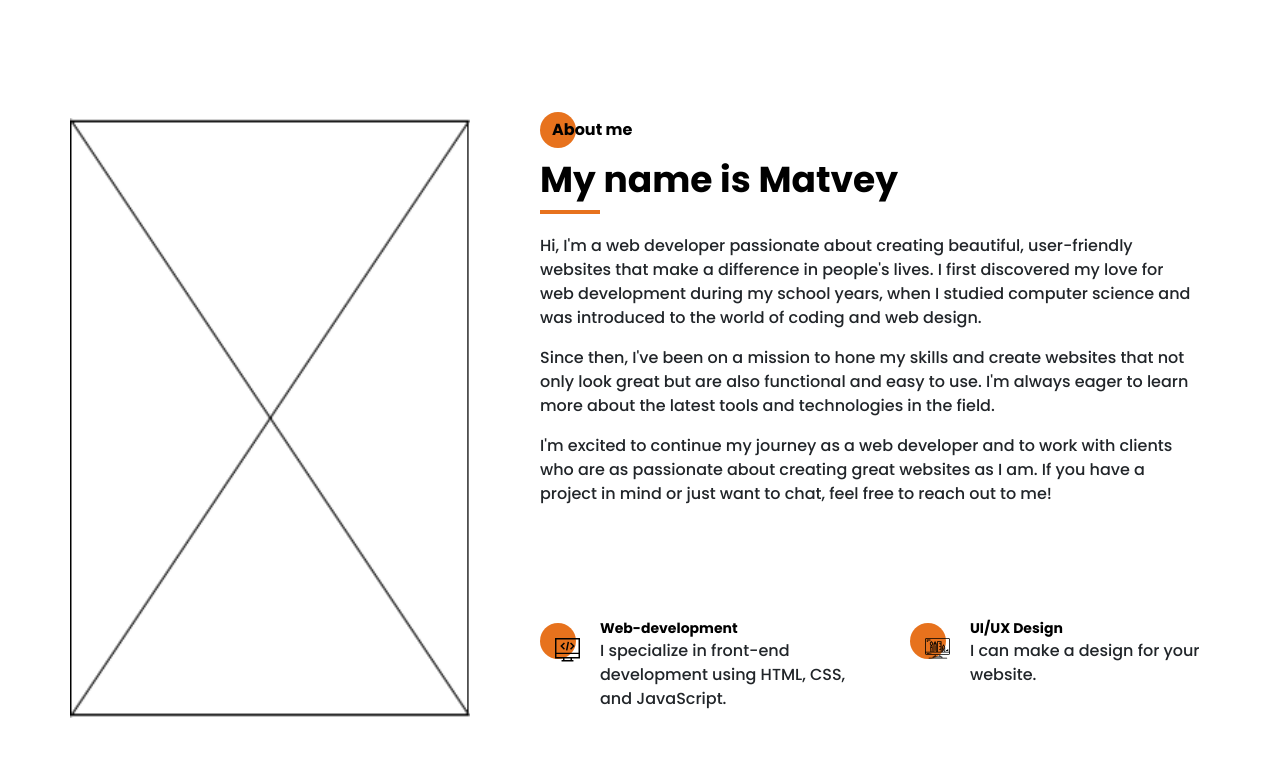
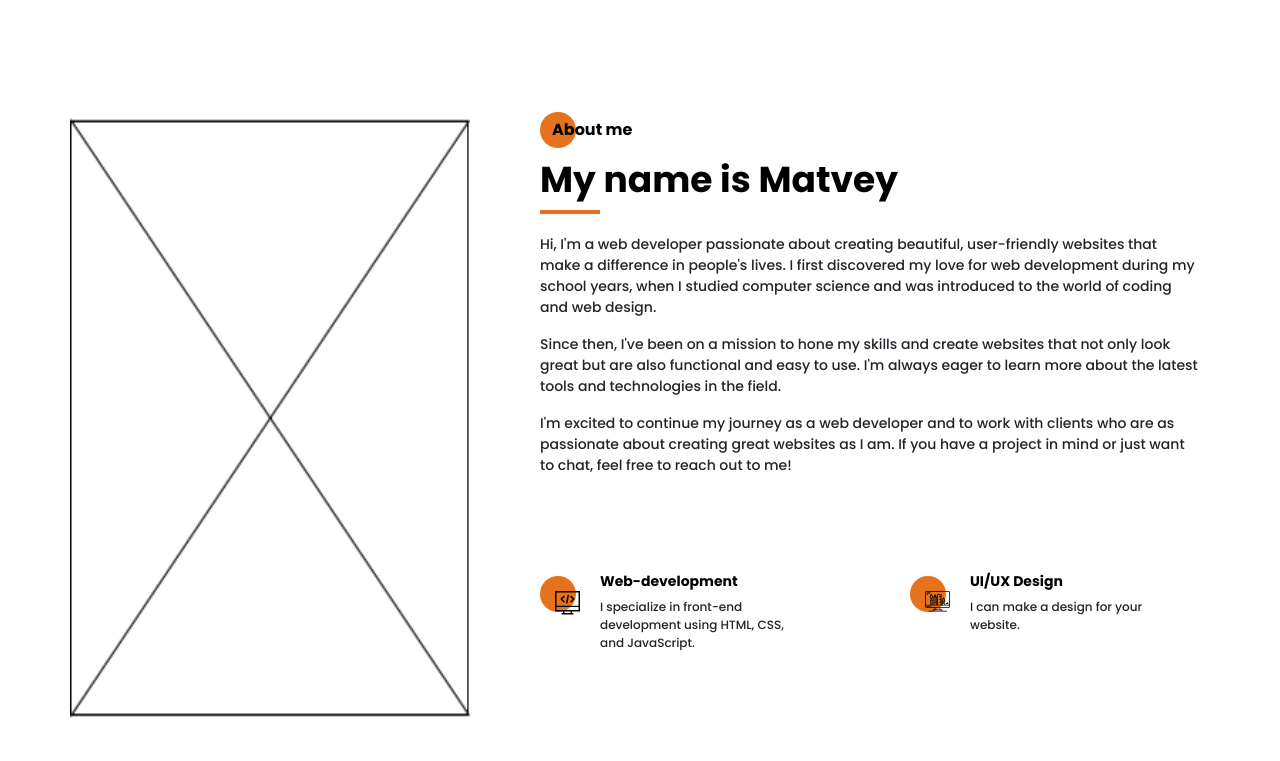
Before and after one commit to matveyabramov/portfolio, a website: page src/index.html in a window 1280 px wide. Shown: the part 802-1563 px from the top of the page. Drawn offline with Linux system fonts and the light colour scheme; a web font is replaced by a local one.

Commit message:
Fixed some inaccuracies

```diff
--- a/src/index.html
+++ b/src/index.html
@@ -121,14 +121,14 @@
                         </p>
                     </div>
                 </div>
-                <div class="about__subgrid-container">
-                    <div class="about__skill-group">
+                <div class="about__skills">
+                    <div class="about__skills-group">
                         <div class="title title_fz14">Web-development</div>
-                        <div class="about__skill-group__text">I specialize in front-end development using HTML, CSS, and JavaScript.</div>
+                        <div class="about__skills-group__text">I specialize in front-end development using HTML, CSS, and JavaScript.</div>
                     </div>
-                    <div class="about__skill-group">
+                    <div class="about__skills-group">
                         <div class="title title_fz14">UI/UX Design</div>
-                        <div class="about__skill-group__text">I can make a design for your website.</div>
+                        <div class="about__skills-group__text">I can make a design for your website.</div>
                     </div>
                 </div>
             </div>
--- a/src/sass/base/_mixins.scss
+++ b/src/sass/base/_mixins.scss
@@ -12,7 +12,7 @@
     }
 }
 
-@mixin after_icon ($url) {
+@mixin after_icon ($url, $height: 24px) {
     &:after {
         content: '';
         position: absolute;
@@ -20,7 +20,7 @@
         top: 20px;
         display: block;
         width: 25px;
-        height: 24px;
+        height: $height;
         background: url($url) center (center/cover) no-repeat;
     }
 }
--- a/src/sass/blocks/_about.scss
+++ b/src/sass/blocks/_about.scss
@@ -8,7 +8,8 @@
     }
     &__grid-container {
         display: grid;
-        grid-template: 430px 140px / 400px 660px;
+        grid-template: minmax(375px, auto) minmax(140px, auto) / 400px 660px;
+        grid-auto-rows: minmax(375px, auto);
         gap: 70px;
     }
     &__img {
@@ -16,17 +17,18 @@
         width: 400px;
         grid-row: 1/3;
     }
-    &__subgrid-container {
+    &__text {
+        margin-top: 20px;
+        font-size: 14px;
+        font-weight: 500;
+    }
+    &__skills {
         padding-left: 60px;
         display: grid;
         grid-template-columns: repeat(2, 260px);
         row-gap: 50px;
         column-gap: 110px;
-    }
-    &__text {
-        margin-top: 20px;
-    }
-    &__skill-group {
+        &-group {
             position: relative;
             @include before-circle;
             &:before {
@@ -37,9 +39,13 @@
                 @include after_icon ('../icons/web_development.svg');
             }
             &:nth-child(2) {
-            @include after_icon ('../icons/design.svg');
-            &:after {
-                height: 21px
+                @include after_icon ('../icons/design.svg', 21px);
+            }
+            &__text {
+                font-size: 12px;
+                font-weight: 500;
+                width: 200px;
+                margin-top: 6px;
             }
         }
     }
```
Also changed, not shown: dist/css/style.min.css, dist/index.html, src/css/style.min.css. Lines whose indentation alone changed are shown as unchanged.
